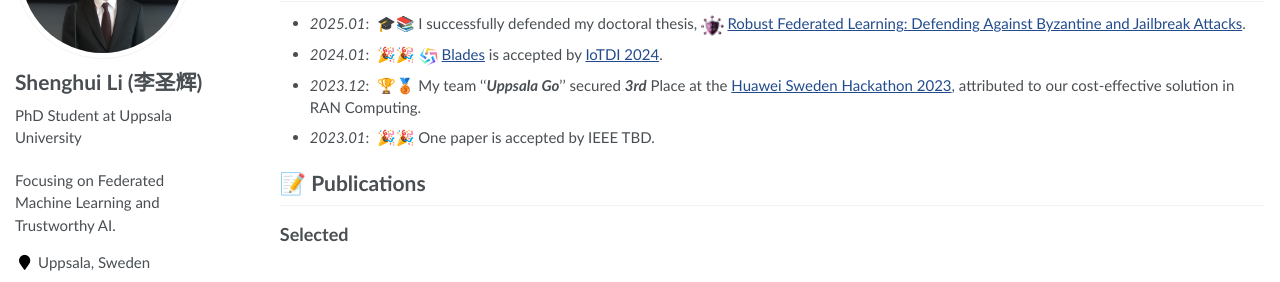
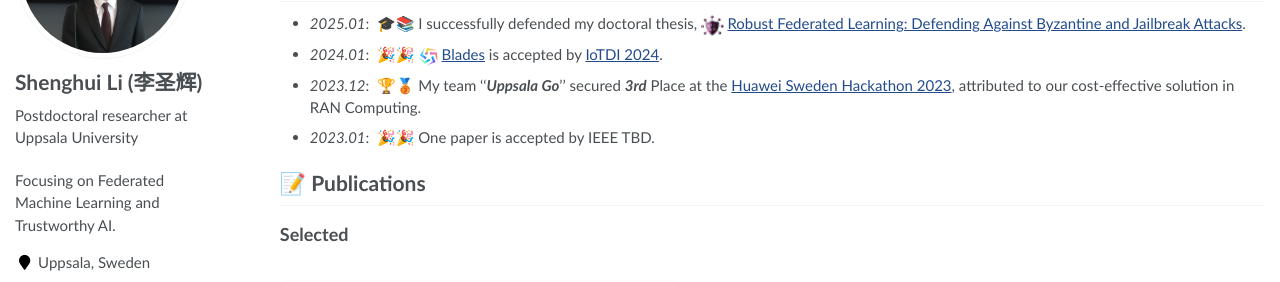
Before and after one commit to lishenghui/lishenghui.github.io, a Jekyll site: the page built from _pages/about.md, in a window 1280 px wide. Shown: the part 207-489 px from the top of the page. Built offline with Jekyll 4.4.1, drawn with Linux system fonts in a browser that asks for light colours.

Commit message:
Update _config.yml

```diff
--- a/_config.yml
+++ b/_config.yml
@@ -23,7 +23,7 @@ baidu_site_verification  :  # get baidu_site_verification from https://ziyuan.ba
 author:
   name             : "Shenghui Li (李圣辉)"
   avatar           : "images/android-chrome-512x512.png"
-  bio              : "PhD Student at Uppsala University"
+  bio              : "Postdoctoral researcher at Uppsala University"
   location         : "Uppsala, Sweden"
   employer         : "Uppsala University"
   pubmed           :
```
